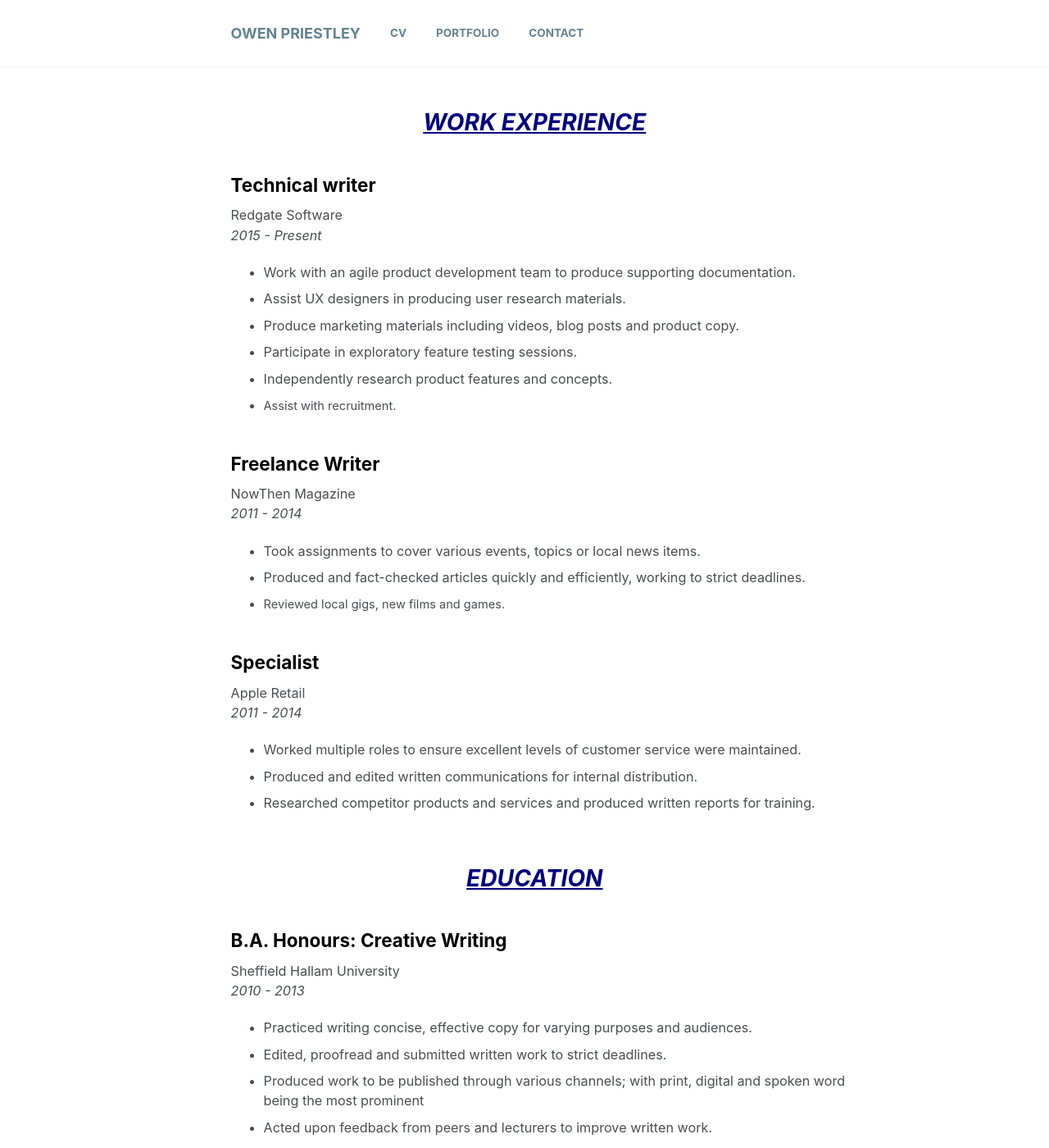
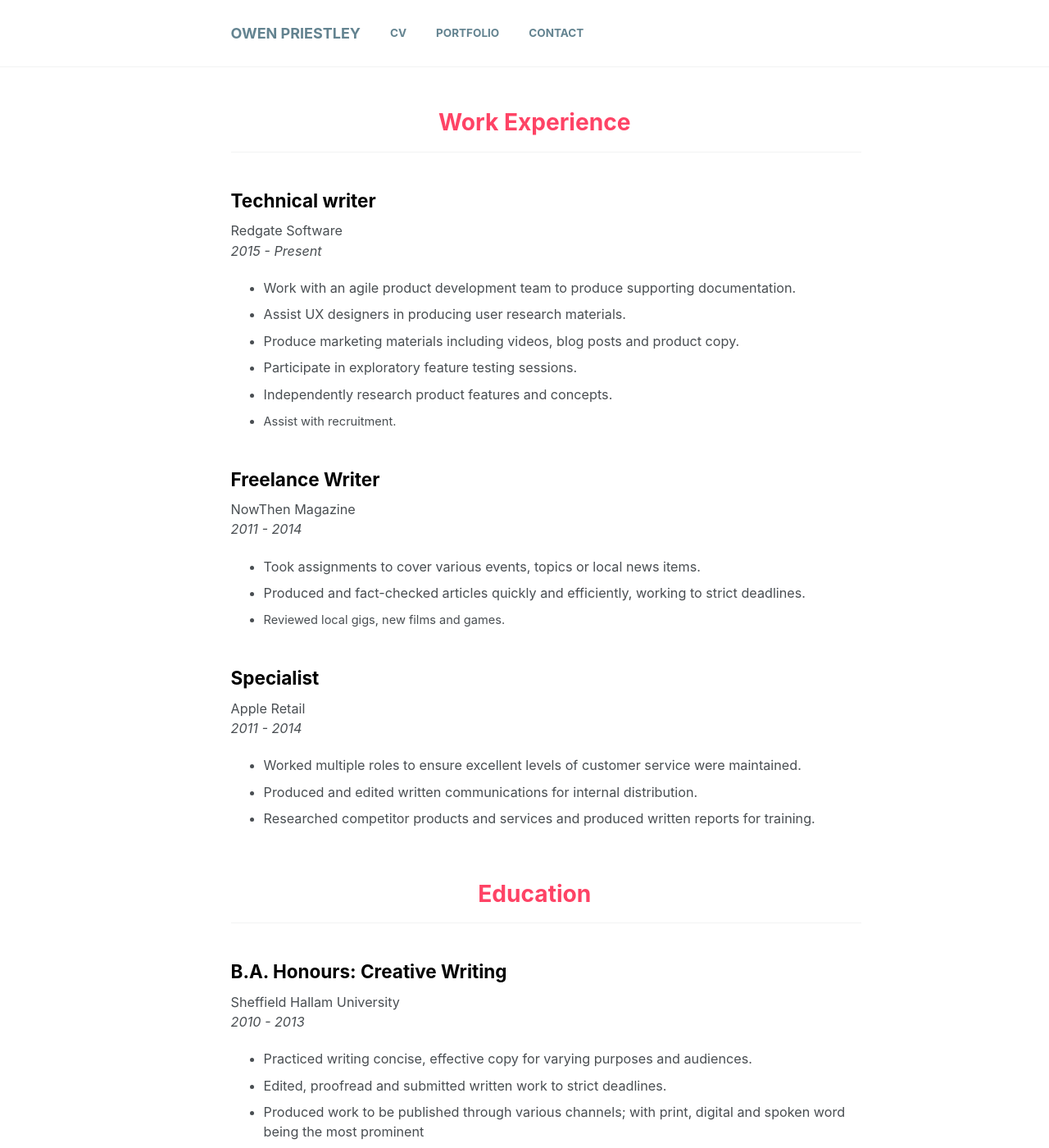
Before and after one commit to owenpriestley/owenpriestley.github.io, a Jekyll site: the page built from _pages/cv/cv.md, in a window 1280 px wide and 1400 px high. Shown: the whole window at 82% size. Built offline with Jekyll 4.4.1, drawn with Linux system fonts in a browser that asks for light colours; some of the changed text lies outside the part shown.

Commit message:
Crazy font colors on cv

```diff
--- a/_pages/cv/cv.md
+++ b/_pages/cv/cv.md
@@ -5,8 +5,8 @@ excerpt: "Owen Priestley"
 sitemap: true
 permalink: /cv/
 ---
-<h1 style="text-align: center; color: navy; text-indent: -1em; text-decoration: underline"><i>WORK EXPERIENCE</i></h1>
-
+<h1 style="color: #FE4365; text-align: center; text-indent: -1em">Work Experience</h1>
+* * *
 
 <h2 style="color: black">Technical writer</h2>
 <p>Redgate Software<br/>
@@ -48,10 +48,9 @@ permalink: /cv/
 - Produced and edited written communications for internal distribution.
 - Researched competitor products and services and produced written reports for training.
 
-
 <br/>
-<h1 style="text-align: center; color: navy; text-indent: -1em; text-decoration: underline"><i>EDUCATION</i></h1>
-
+<h1 style="text-align: center; color: #FE4365; text-indent: -1em">Education</h1>
+* * *
 
 <h2 style="color: black">B.A. Honours: Creative Writing</h2>
 <p>Sheffield Hallam University<br/>
@@ -70,9 +69,9 @@ permalink: /cv/
 - Used Adobe creative suites to produce promotional and informative materials, both for digital and print consumption.
 - Studied fundamental media theory and applied it to the analysis of existing work.
 
-
 <br/>
-<h1 style="text-align: center; color: navy; text-indent: -1em; text-decoration: underline"><i>ADDITIONAL SKILLS</i></h1><br/>
+<h1 style="color: #FE4365; text-align: center; text-indent: -1em">Other skills</h1>
+* * *
 
 - Knowledge of Adobe Creative Suite and Creative Cloud.
 - Substantial experience with Microsoft Office.
```
